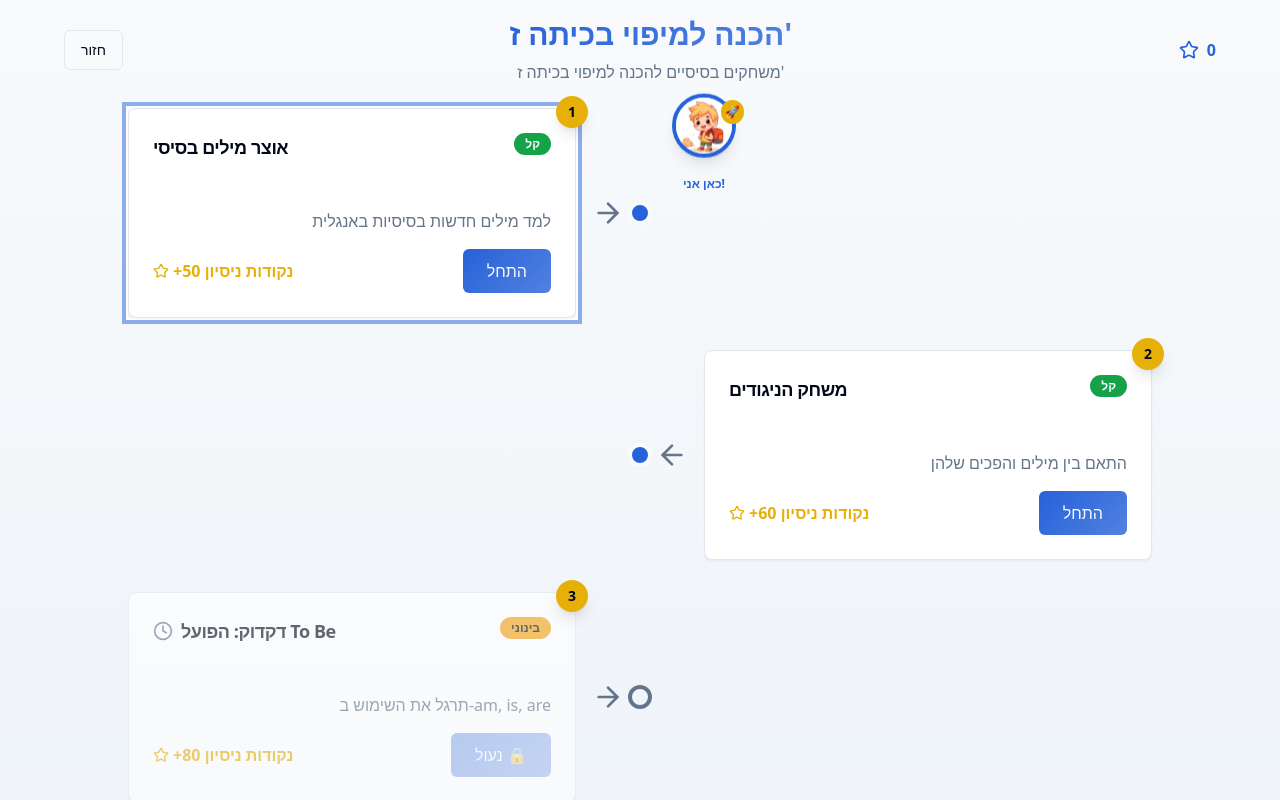
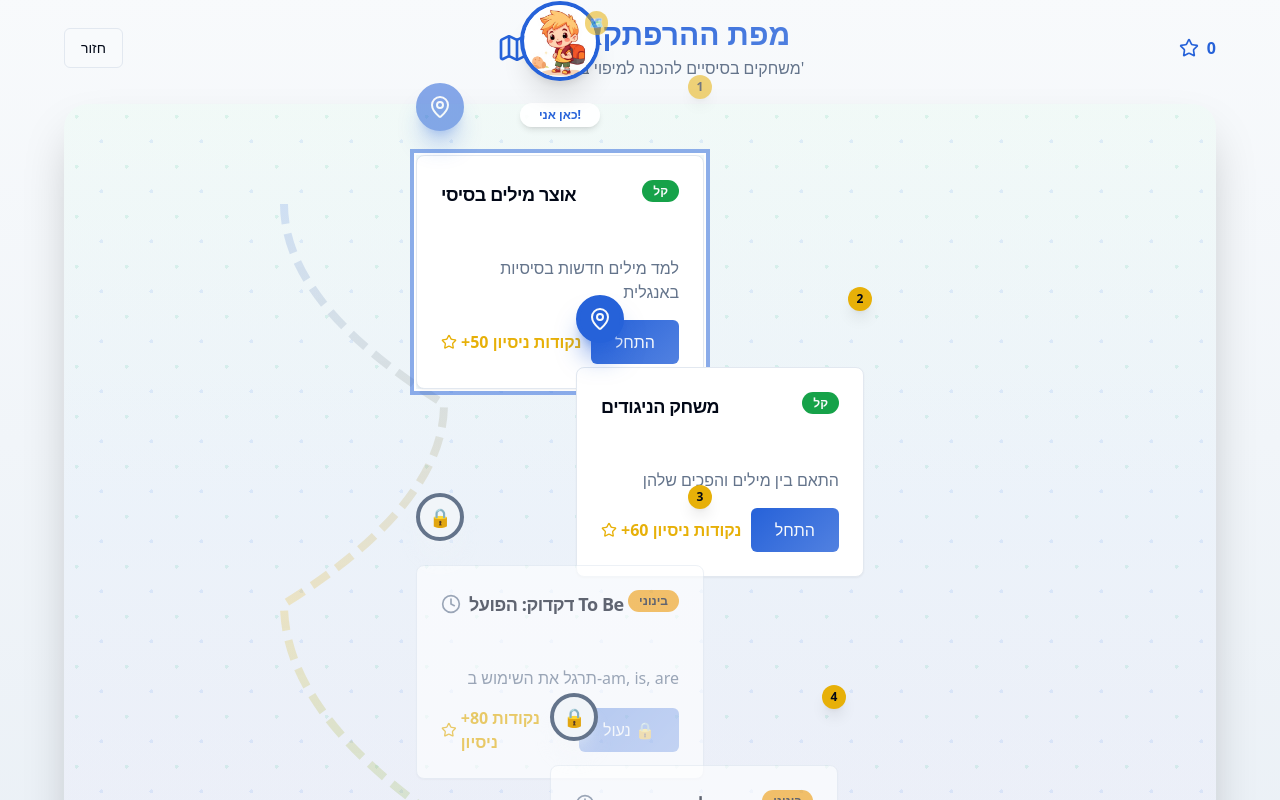
Before and after one commit to shay-berman/wordweaver-kid, a React (Vite) app: page / in a window 1280 px wide. Both pictures are taken after a click on the button "התחל את ההרפתקה! 🚀". Shown: the top 800 px of the page. Built offline with nearby package versions, Linux system fonts and the light colour scheme; the HTML template or start-up script is replaced by a standard one.

Commit message:
Refactor adventure path to map

```diff
--- a/src/components/AdventurePath.tsx
+++ b/src/components/AdventurePath.tsx
@@ -1,7 +1,7 @@
 import { useState } from 'react';
 import { GameCard } from './GameCard';
 import { Button } from './ui/button';
-import { ArrowRight, MapPin, Star, Trophy, User } from 'lucide-react';
+import { ArrowRight, MapPin, Star, Trophy, User, Map } from 'lucide-react';
 import { GameCategory } from '@/data/gameData';
 import childCharacter from '@/assets/child-character.png';
 
@@ -43,19 +43,52 @@ export const AdventurePath = ({ selectedCategory, playerData, onGameSelect, onBa
 
   const currentPosition = getCurrentPosition();
 
+  // Calculate path positions for a winding map-like path
+  const getPathPosition = (index: number, total: number) => {
+    const pathWidth = 80; // How wide the zigzag should be
+    const verticalSpacing = 200; // Space between levels vertically
+
+    // Create a winding path that alternates sides and curves
+    const progress = index / (total - 1);
+    const yPosition = index * verticalSpacing;
+
+    // Create different patterns for different sections
+    let xOffset = 0;
+    const section = Math.floor(index / 3); // Group every 3 levels
+
+    if (section % 4 === 0) {
+      // Straight zigzag
+      xOffset = (index % 2 === 0 ? -pathWidth : pathWidth);
+    } else if (section % 4 === 1) {
+      // Curved to the right
+      xOffset = pathWidth * Math.sin(index * 0.8);
+    } else if (section % 4 === 2) {
+      // S-curve
+      xOffset = pathWidth * Math.sin(index * 1.2) * (index % 2 === 0 ? 1 : -1);
+    } else {
+      // Curved to the left
+      xOffset = -pathWidth * Math.sin(index * 0.8);
+    }
+
+    return { x: xOffset, y: yPosition };
+  };
+
   return (
-    <div className="min-h-screen bg-gradient-background p-4">
+    <div className="min-h-screen bg-gradient-background p-4 overflow-hidden">
       <div className="max-w-6xl mx-auto">
         {/* Header */}
         <div className="flex items-center justify-between mb-6">
           <Button onClick={onBack} variant="outline">
             חזור
           </Button>
-          <div className="text-center">
+          <div className="text-center flex items-center gap-2">
+            <Map className="w-8 h-8 text-primary" />
+            <div>
               <h1 className="text-3xl font-bold bg-gradient-hero bg-clip-text text-transparent">
-              {selectedCategory.title}
+                מפת ההרפתקאות
               </h1>
-            <p className="text-muted-foreground mt-2">{selectedCategory.description}</p>
+              <p className="text-muted-foreground mt-1">{selectedCategory.description}</p>
+            </div>
           </div>
           <div className="flex items-center gap-2 text-primary">
             <Star className="w-5 h-5" />
@@ -63,56 +96,108 @@ export const AdventurePath = ({ selectedCategory, playerData, onGameSelect, onBa
           </div>
         </div>
 
-        {/* Adventure Path */}
-        <div className="relative">
-          {/* Path Line */}
-          <div className="absolute top-32 left-1/2 transform -translate-x-1/2 w-1 bg-gradient-to-b from-primary/30 to-accent/30 h-full -z-10"></div>
+        {/* Adventure Map */}
+        <div className="relative min-h-[800px] bg-gradient-to-b from-green-100/20 via-blue-100/20 to-purple-100/20 rounded-3xl p-8 shadow-2xl">
+          {/* Map Background Pattern */}
+          <div className="absolute inset-0 opacity-10">
+            <div className="w-full h-full" style={{
+              backgroundImage: `radial-gradient(circle at 25% 25%, #10b981 2px, transparent 2px),
+                               radial-gradient(circle at 75% 75%, #3b82f6 2px, transparent 2px)`,
+              backgroundSize: '50px 50px'
+            }}></div>
+          </div>
 
-          {/* Adventure Steps */}
-          <div className="space-y-8">
+          {/* Winding Path */}
+          <svg className="absolute inset-0 w-full h-full pointer-events-none z-0">
+            <defs>
+              <linearGradient id="pathGradient" x1="0%" y1="0%" x2="0%" y2="100%">
+                <stop offset="0%" stopColor="hsl(var(--primary))" stopOpacity="0.3" />
+                <stop offset="50%" stopColor="hsl(var(--accent))" stopOpacity="0.4" />
+                <stop offset="100%" stopColor="hsl(var(--success))" stopOpacity="0.3" />
+              </linearGradient>
+            </defs>
+            <path
+              d={(() => {
+                const pathPoints = selectedCategory.levels.map((_, index) => {
+                  const pos = getPathPosition(index, selectedCategory.levels.length);
+                  return `${300 + pos.x},${100 + pos.y}`;
+                });
+                return `M ${pathPoints[0]} ${pathPoints.slice(1).map((point, i) =>
+                  `Q ${pathPoints[i].split(',')[0]},${(parseInt(pathPoints[i].split(',')[1]) + parseInt(point.split(',')[1])) / 2} ${point}`
+                ).join(' ')}`;
+              })()}
+              stroke="url(#pathGradient)"
+              strokeWidth="8"
+              fill="none"
+              strokeDasharray="20,10"
+              className="animate-pulse"
+            />
+          </svg>
+
+          {/* Adventure Locations */}
+          <div className="relative z-10">
             {selectedCategory.levels.map((level, index) => {
               const isCompleted = playerData.completedLevels.includes(level.id);
               const isLocked = level.unlockLevel > playerData.level;
               const isCurrentPosition = index === currentPosition;
               const isAccessible = !isLocked || isCompleted;
 
+              const position = getPathPosition(index, selectedCategory.levels.length);
+
               return (
-                <div key={level.id} className={`relative flex items-center ${index % 2 === 0 ? 'justify-start' : 'justify-end'}`}>
-                  {/* Character Avatar (only show at current position) */}
+                <div
+                  key={level.id}
+                  className="absolute transform -translate-x-1/2 -translate-y-1/2"
+                  style={{
+                    left: `calc(50% + ${position.x}px)`,
+                    top: `${100 + position.y}px`
+                  }}
+                >
+                  {/* Character at current position */}
                   {isCurrentPosition && !isCompleted && (
-                    <div className={`absolute top-0 ${index % 2 === 0 ? 'left-1/2 ml-8' : 'right-1/2 mr-8'} z-20`}>
+                    <div className="absolute -top-16 left-1/2 transform -translate-x-1/2 z-30">
                       <div className="relative">
                         <img
                           src={childCharacter}
                           alt="Adventure Character"
-                          className="w-16 h-16 rounded-full shadow-lg animate-bounce border-4 border-primary bg-white"
+                          className="w-20 h-20 rounded-full shadow-xl animate-bounce border-4 border-primary bg-white"
                         />
-                        <div className="absolute -top-2 -right-2 bg-accent text-accent-foreground rounded-full p-1 text-xs">
-                          🚀
+                        <div className="absolute -top-2 -right-2 bg-accent text-accent-foreground rounded-full p-1 text-xs animate-pulse">
+                          🗺️
                         </div>
                       </div>
-                      <div className="text-xs text-center mt-1 font-bold text-primary">
+                      <div className="text-xs text-center mt-1 font-bold text-primary bg-white/90 rounded-full px-2 py-1 shadow-md">
                         כאן אני!
                       </div>
                     </div>
                   )}
 
-                  {/* Path Node */}
-                  <div className="absolute left-1/2 transform -translate-x-1/2 z-10">
-                    <div className={`w-6 h-6 rounded-full border-4 ${
+                  {/* Location Marker */}
+                  <div className={`relative z-20 ${isCurrentPosition && !isCompleted ? 'animate-pulse' : ''}`}>
+                    <div className={`w-12 h-12 rounded-full border-4 shadow-xl flex items-center justify-center ${
                       isCompleted
-                        ? 'bg-success border-success-foreground'
+                        ? 'bg-success border-success text-success-foreground shadow-success/50'
                         : isAccessible
-                          ? 'bg-primary border-primary-foreground'
-                          : 'bg-muted border-muted-foreground'
+                          ? 'bg-primary border-primary text-primary-foreground shadow-primary/50'
+                          : 'bg-muted border-muted-foreground text-muted-foreground shadow-muted/30'
                     }`}>
-                      {isCompleted && <div className="w-full h-full flex items-center justify-center text-success-foreground text-xs">✓</div>}
+                      {isCompleted ? (
+                        <div className="text-lg">✅</div>
+                      ) : isAccessible ? (
+                        <MapPin className="w-6 h-6" />
+                      ) : (
+                        <div className="text-lg">🔒</div>
+                      )}
+                    </div>
+
+                    {/* Step Number Badge */}
+                    <div className="absolute -top-2 -right-2 bg-accent text-accent-foreground rounded-full w-6 h-6 flex items-center justify-center text-xs font-bold shadow-lg">
+                      {index + 1}
                     </div>
                   </div>
 
                   {/* Game Card */}
-                  <div className={`w-full max-w-md ${index % 2 === 0 ? 'ml-16' : 'mr-16'}`}>
-                    <div className={`relative ${isCurrentPosition && !isCompleted ? 'ring-4 ring-primary/50 ring-offset-2' : ''}`}>
+                  <div className={`mt-6 w-72 ${isCurrentPosition && !isCompleted ? 'ring-4 ring-primary/50 ring-offset-2' : ''}`}>
                     <GameCard
                       title={level.title}
                       description={level.description}
@@ -122,36 +207,26 @@ export const AdventurePath = ({ selectedCategory, playerData, onGameSelect, onBa
                       locked={isLocked}
                       onClick={() => onGameSelect(level.id)}
                     />
-
-                      {/* Step Number */}
-                      <div className="absolute -top-3 -right-3 bg-accent text-accent-foreground rounded-full w-8 h-8 flex items-center justify-center text-sm font-bold shadow-lg">
-                        {index + 1}
-                      </div>
-
-                      {/* Progress Arrow */}
-                      {index < selectedCategory.levels.length - 1 && (
-                        <div className={`absolute top-1/2 ${index % 2 === 0 ? '-right-12' : '-left-12'} transform -translate-y-1/2`}>
-                          <ArrowRight className={`w-8 h-8 text-muted-foreground ${index % 2 !== 0 ? 'rotate-180' : ''}`} />
-                        </div>
-                      )}
-                    </div>
                   </div>
                 </div>
               );
             })}
           </div>
 
-          {/* Completion Trophy */}
+          {/* Completion Castle */}
           {playerData.completedLevels.length === selectedCategory.levels.length && (
-            <div className="mt-12 text-center">
-              <div className="bg-gradient-hero p-8 rounded-lg shadow-game animate-scale-in">
+            <div className="absolute bottom-4 left-1/2 transform -translate-x-1/2 z-20">
+              <div className="bg-gradient-hero p-8 rounded-2xl shadow-2xl animate-scale-in border-4 border-accent">
+                <div className="text-center">
+                  <div className="text-6xl mb-4">🏰</div>
                   <Trophy className="w-16 h-16 text-accent mx-auto mb-4" />
                   <h3 className="text-2xl font-bold text-primary-foreground mb-2">
                     מזל טוב! השלמת את כל המסלול!
                   </h3>
                   <p className="text-primary-foreground/80">
-                  אתה אמיץ אמיתי! המשך למסלול הבא
+                    הגעת לטירה! אתה אמיץ אמיתי! 👑
                   </p>
+                </div>
               </div>
             </div>
           )}
```
Lines whose indentation alone changed are shown as unchanged.
